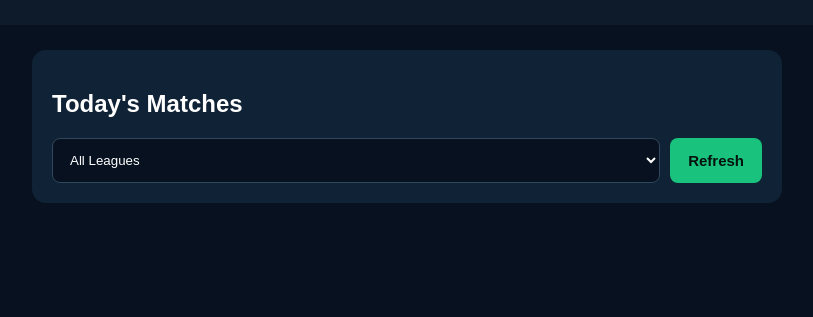
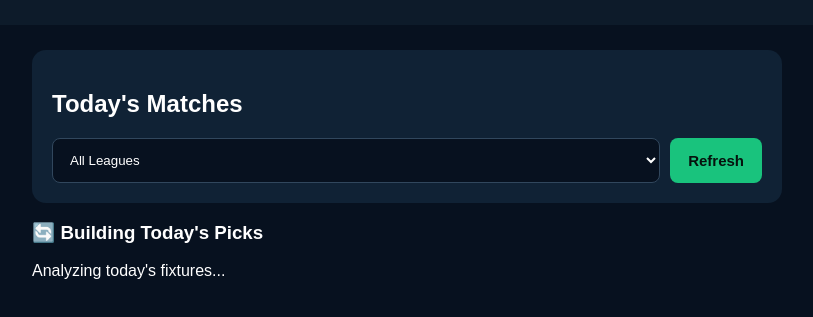
Before and after one commit to chukshub478-lab/football-ai, a website: page public/index.html in a window 1280 px wide. Shown: the part 89-406 px from the top of the page, without its empty margins (233-1046 px from the left). Drawn offline with Linux system fonts and the light colour scheme.

Commit message:
Update index.html

```diff
--- a/public/index.html
+++ b/public/index.html
@@ -69,7 +69,21 @@ Loading today's matches...
 
 </section>
 
+<section id="dailyPicks" class="daily-picks-section">
 
+    <div class="daily-picks-loading">
+
+        <h3>
+            🔄 Building Today's Picks
+        </h3>
+
+        <p>
+            Analyzing today's fixtures...
+        </p>
+
+    </div>
+
+                     </section>
 <section
 id="fixtures"
 >
```
